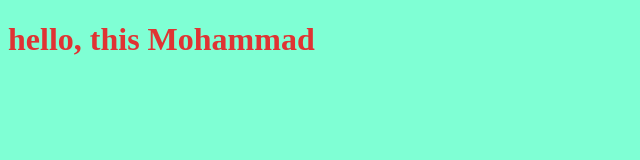
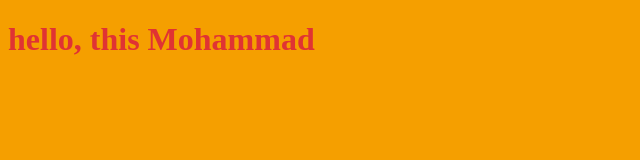
Before and after one commit to Mohammad33RED/My_project, a plain HTML site: page index.html in a window 1280 px wide. Shown: the whole page, without its empty margins (0-640 px from the left). Drawn offline with Linux system fonts and the light colour scheme.

Commit message:
2nd Background color change

```diff
--- a/style.css
+++ b/style.css
@@ -3,5 +3,5 @@ h1 {
 }
 
 body {
-    background-color: aquamarine;
+    background-color: rgb(245, 159, 0);
 }
```
